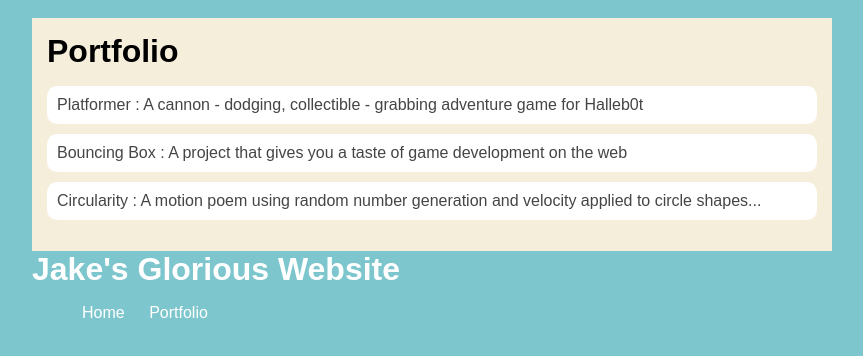
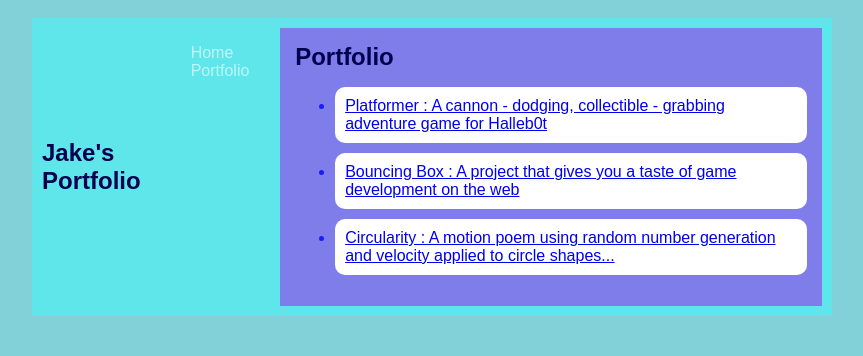
Before and after one commit to JakeConnelly/JakeConnelly.github.io, a plain HTML site: page projects/portfolio.html in a window 1280 px wide. Shown: the whole page, without its empty margins (208-1071 px from the left). Drawn offline with Linux system fonts and the light colour scheme.

Commit message:
add portfolio.html file

```diff
--- a/projects/portfolio.html
+++ b/projects/portfolio.html
@@ -1,11 +1,11 @@
-<!DOCTYPE html>
+<!DOCTYPE HTML>
 <html>
     <head>
-        <title>Jake's Amazing Website</title>
+        <title>Jake's Portfolio</title>
         <style type="text/css">
           body {
-                background: rgb(125, 198, 205);
-                color: rgb(45, 45, 45);
+              background: rgb(131, 209, 216);
+              color: rgb(190, 183, 183);
               padding: 10px;
               font-family: arial;
           }
@@ -21,7 +21,7 @@
 
           /* navigation menu */
           nav {
-                background: rgb(239, 80, 41);
+              background: rgb(94, 230, 235);
               margin: 0 auto;
               display: flex;
               padding: 10px;
@@ -29,7 +29,7 @@
           h1 {
               display: flex;
               align-items: center;
-                color: rgb(255, 255, 255);
+              color: rgb(2, 1, 78);
               flex: 1;
               margin: 0;
           }
@@ -42,29 +42,25 @@
           }
           .nav-a {
               text-decoration: none;
-                color: #fff;
+              color: rgba(255, 255, 255, 0.61);
           }
 
           /* main container area beneath menu */
           main {
-                background: rgb(245, 238, 219);
+              background: rgb(127, 125, 233);
               display: flex;
           }
           .content {
               flex: 1;
               padding: 15px;
+              color: rgb(25, 29, 248);
           }
-             /* portfolio styles */
-         .content h1 {
-             color: black;
-         }
-
           #portfolio {
              list-style-type: none;
              padding-left: 0;
          }
 
-         #portfolio li {
+         #Portfolio li {
              background: #fff;
              padding: 10px;
              border-radius: 10px;
@@ -72,7 +68,7 @@
          }
 
          #portfolio li:hover {
-             background: #eee;
+             background: rgb(14, 176, 197);
          }
 
          #portfolio a {
@@ -83,21 +79,9 @@
     </head>
 
     <body>
-        <div id="all-contents"
+      <div id="all-contents">
         <nav>
-                <!-- Nav stuff here...-->
-            </nav>
-            <main>
-                <div class="content">
-                    <h1>Portfolio</h1>
-                    <ul id="portfolio">
-                        <li><a href="projects/platformer/">Platformer : A cannon - dodging, collectible - grabbing adventure game for Halleb0t</a></li>
-                        <li><a href="projects/bouncing-box/">Bouncing Box : A project that gives you a taste of game development on the web </a></li>
-                        <li><a href="projects/circularity/">Circularity : A motion poem using random number generation and velocity applied to circle shapes...</a></li>
-                    </ul>
-                </div>
-            </main>
-                <h1>Jake's Glorious Website</h1>
+          <h1>Jake's Portfolio</h1>
           <ul id="nav-ul">
              <li class="nav-li">
              <a class="nav-a" href="index.html">Home</a>
@@ -106,6 +90,16 @@
              <a class="nav-a" href="portfolio.html">Portfolio</a>
            </li>
        </ul>
+       <main>
+          <div class ="content">
+            <h1>Portfolio</h1>
+            <ul id ="Portfolio">
+              <li><a href="projects/platformer/">Platformer : A cannon - dodging, collectible - grabbing adventure game for Halleb0t</a></li>
+              <li><a href="projects/bouncing-box/">Bouncing Box : A project that gives you a taste of game development on the web </a></li>
+              <li><a href="projects/circularity/">Circularity : A motion poem using random number generation and velocity applied to circle shapes...</a></li>
+            </ul>
+          </div>
+       </main>
         </nav>
       </div>
     </body>
```
Also changed, not shown: index.html (+1 -2 lines). Lines whose indentation alone changed are shown as unchanged.
